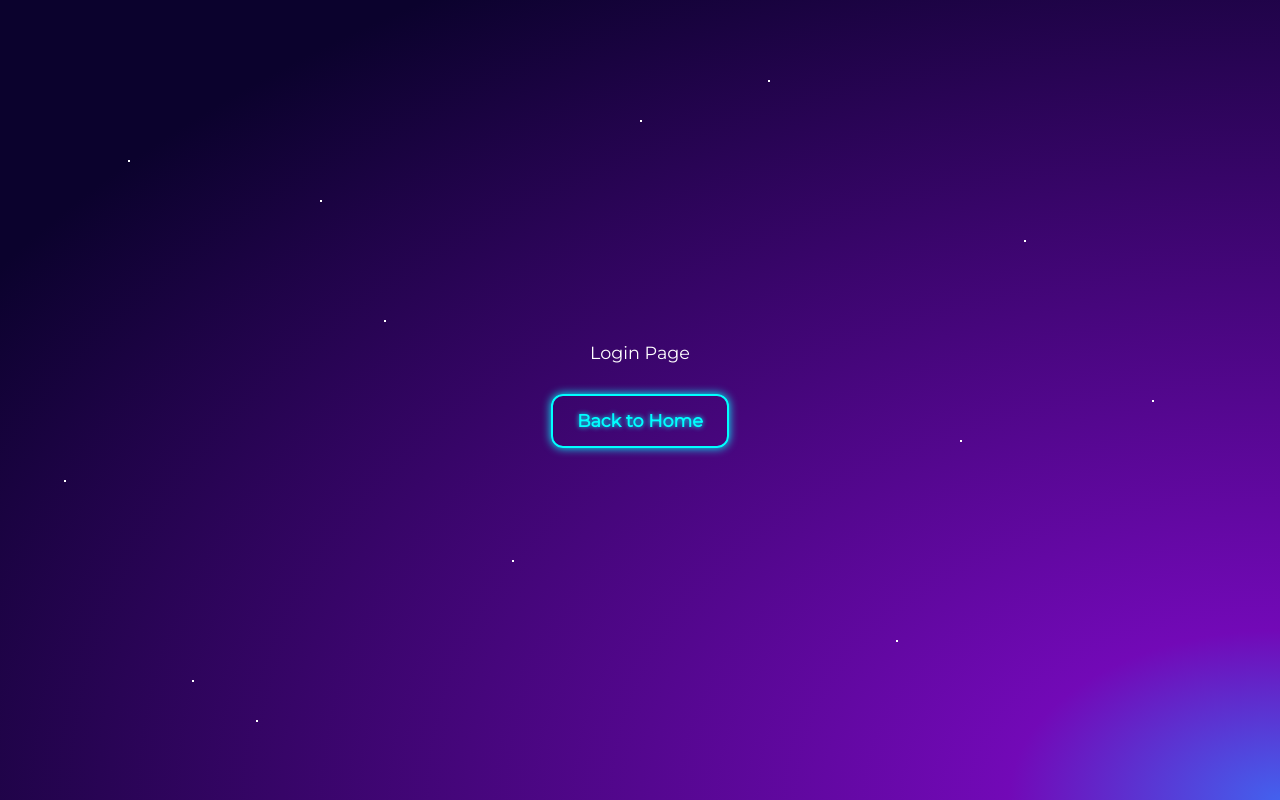
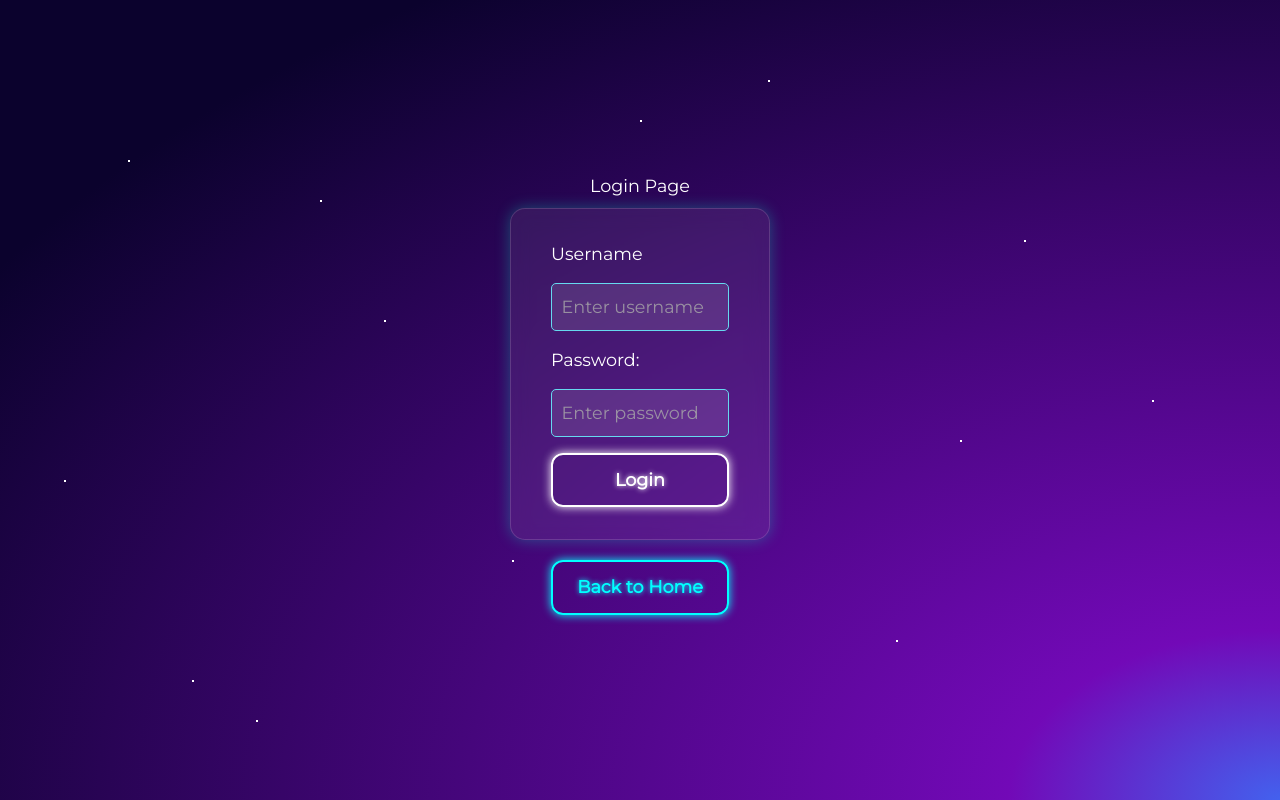
Before and after one commit to Bstoney15/OnlineCardGames, a React app in the folder frontend/: page /login in a window 1280 px wide. Built offline with nearby package versions, Linux system fonts and the light colour scheme; the HTML template or start-up script is replaced by a standard one.

Commit message:
Implement login page placeholder

```diff
--- a/frontend/src/login/index.jsx
+++ b/frontend/src/login/index.jsx
@@ -1,10 +1,54 @@
 import { Link } from 'react-router-dom'
+import { useState } from "react";
 
 function Login() {
+  const [username, setUsername] = useState("");
+  const [password, setPassword] = useState("");
+  const [error, setError] = useState("");
+
+  const handleSubmit = (e) => {
+    e.preventDefault()
+
+
+    // TODO: somehow verify username and password are valid here
+    // if invalid:
+    //    setError("Invlalid username or password");
+    //    return;
+    // if valid:
+    setError("");
+    alert(`Login for ${username} successful! (placeholder)`);
+    setUsername("");
+    setPassword("");
+  }
 
   return (
       <div className='min-h-screen flex flex-col items-center justify-center'>
         <h1 className='my-2'>Login Page</h1>
+        <form onSubmit={handleSubmit} className='form-background'>
+          <label>Username</label>
+          <input
+          type="text"
+          className="form-input"
+          value={username}
+          onChange={(e) => setUsername(e.target.value)}
+          placeholder="Enter username"
+          required
+          />
+
+          <label>Password:</label>
+          <input
+            className="form-input"
+            type="password"
+            value={password}
+            onChange={(e) => setPassword(e.target.value)}
+            placeholder="Enter password"
+            required
+          />
+
+          {error && <p className="error-text">{error}</p>}
+
+          <button className="btn-white-glow" type="submit">Login</button>
+        </form>
         <Link to='/' className='btn-cyan-glow my-5'>Back to Home</Link>
       </div>
   )
```
